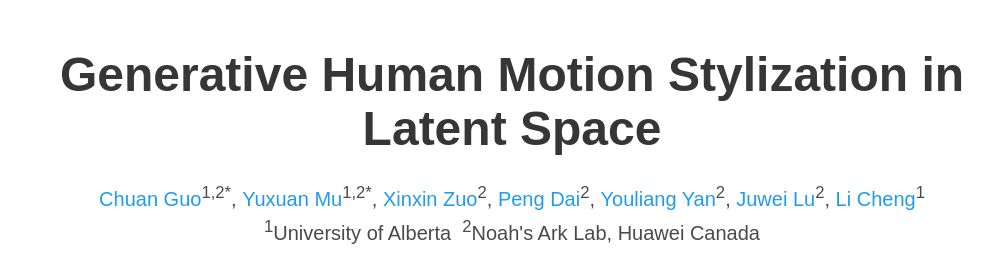
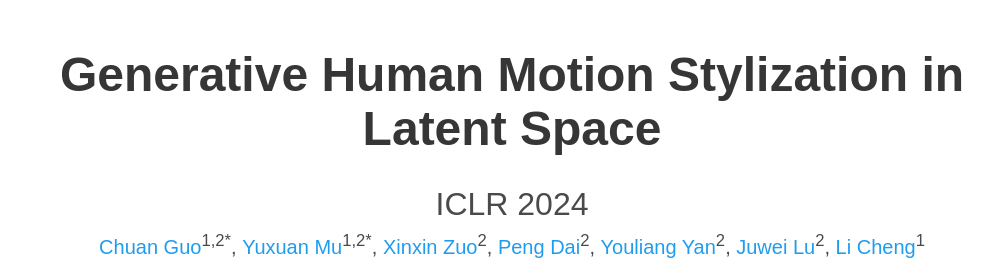
Before and after one commit to Murrol/GenMoStyle, a plain HTML site: page index.html in a window 1280 px wide. Shown: the top 261 px of the page, without its empty margins (128-1121 px from the left). Drawn offline with nearby package versions, Linux system fonts and the light colour scheme; some icons are missing; a web font is replaced by a local one.

Commit message:
Update venue

```diff
--- a/index.html
+++ b/index.html
@@ -45,6 +45,9 @@
       <div class="columns is-centered">
         <div class="column has-text-centered">
           <h1 class="title is-1 publication-title">Generative Human Motion Stylization in Latent Space</h1>
+          <div class="is-size-3 publication-authors">
+            ICLR 2024
+          </div>
           <div class="is-size-5 publication-authors">
             <span class="author-block">
               <a href="https://ericguo5513.github.io/">Chuan Guo</a><sup>1,2*</sup>,</span>
```
